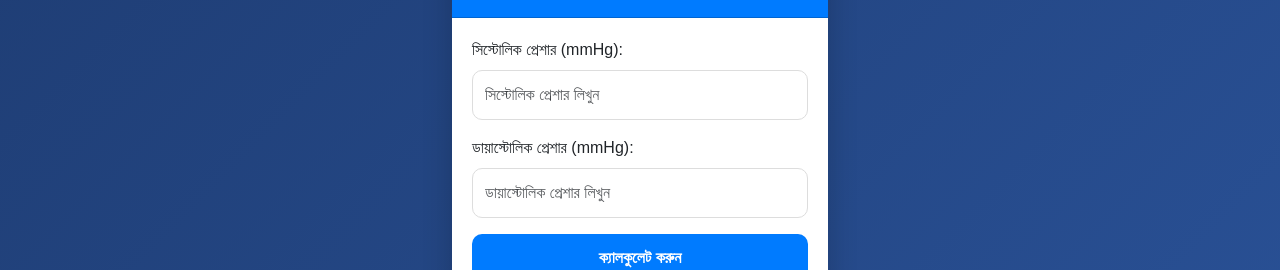
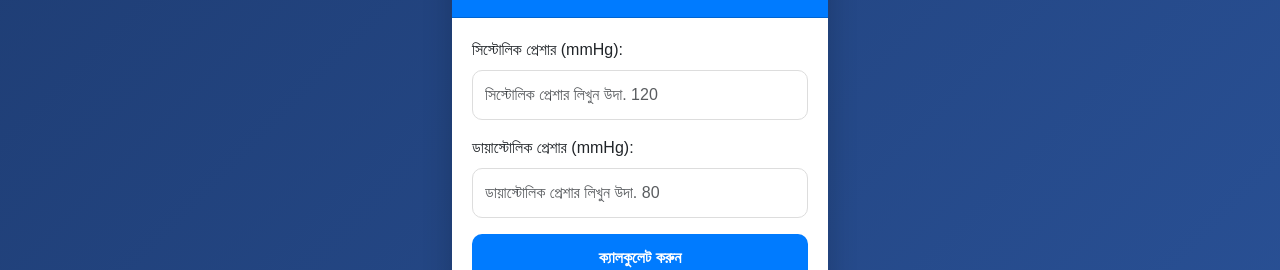
Before and after one commit to mksaju/bpcal, a plain HTML site: page index.html in a window 1280 px wide. Shown: the part 250-520 px from the top of the page. Drawn offline with nearby package versions, Linux system fonts and the light colour scheme.

Commit message:
Update index.html

```diff
--- a/index.html
+++ b/index.html
@@ -130,11 +130,11 @@
       <div class="card-body">
         <div class="mb-3">
           <label for="systolic" class="form-label">সিস্টোলিক প্রেশার (mmHg):</label>
-          <input type="number" class="form-control" id="systolic" placeholder="সিস্টোলিক প্রেশার লিখুন">
+          <input type="number" class="form-control" id="systolic" placeholder="সিস্টোলিক প্রেশার লিখুন উদা. 120 ">
         </div>
         <div class="mb-3">
           <label for="diastolic" class="form-label">ডায়াস্টোলিক প্রেশার (mmHg):</label>
-          <input type="number" class="form-control" id="diastolic" placeholder="ডায়াস্টোলিক প্রেশার লিখুন">
+          <input type="number" class="form-control" id="diastolic" placeholder="ডায়াস্টোলিক প্রেশার লিখুন উদা. 80">
         </div>
         <button class="btn btn-primary" onclick="calculateBloodPressure()">ক্যালকুলেট করুন</button>
         <div class="result" id="bloodPressureResult"></div>
```
